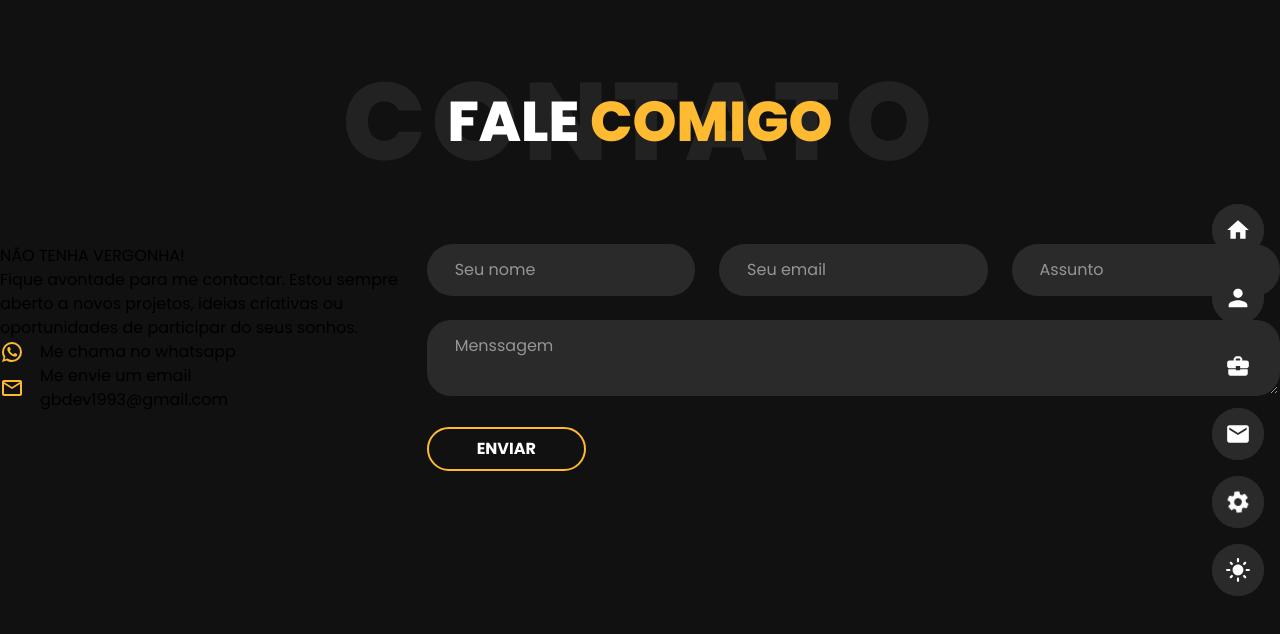
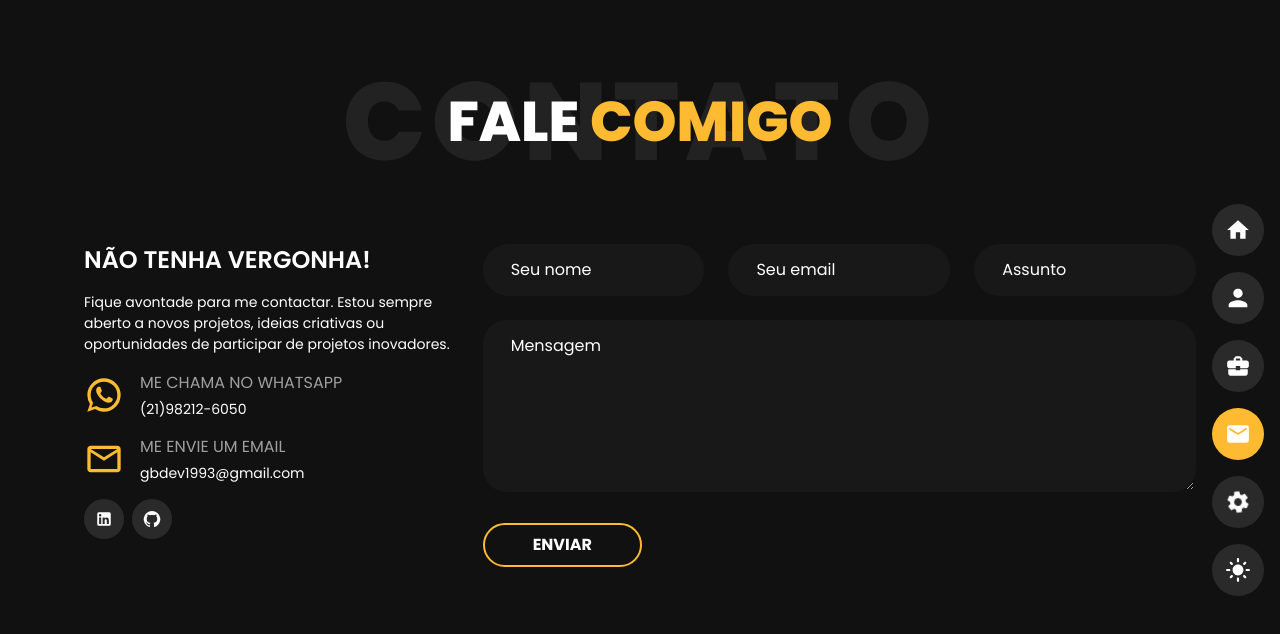
Before and after one commit to gb1993/portfolio, a Next.js app: page /contato in a window 1280 px wide. Shown: the top 634 px of the page. Built offline with nearby package versions, Linux system fonts and the light colour scheme.

Commit message:
adiciona componente Main

```diff
--- a/app/contato/page.tsx
+++ b/app/contato/page.tsx
@@ -2,44 +2,86 @@ import Title from "@/components/Title";
 import { resend } from "@/utils/sendEmail";
 import WhatsAppIcon from "@mui/icons-material/WhatsApp";
 import MailOutlineIcon from "@mui/icons-material/MailOutline";
+import {
+  contactInputCss,
+  contactTextAreaCss,
+  socialMediaIconCss,
+} from "@/utils/consts";
+import LinkedInIcon from "@mui/icons-material/LinkedIn";
+import GitHubIcon from "@mui/icons-material/GitHub";
+import Link from "next/link";
+import Main from "@/components/Main";
 
 const Contato = () => {
   const handleSubmit = () => {
     console.log("clicou");
   };
-  const contactInputCss =
-    "w-full py-3 px-6.5 border-2 border-transparent rounded-full bg-black-secondary outline-none focus:border-primary text-white";
-  const contactTextAreaCss =
-    "w-full rounded-3xl py-3 px-6.5 border-2 border-transparent bg-black-secondary outline-none focus:border-primary text-white";
 
   return (
-    <div>
+    <Main>
+      <>
         <Title backTitle="CONTATO" title="FALE" highlight="COMIGO" />
-      <div className="flex justify-between">
-        <div className="w-full max-w-1/3">
-          <h3>NÃO TENHA VERGONHA!</h3>
-          <p>
+        <div className="w-full flex justify-between gap-7 flex-col lg:flex-row">
+          <div className="w-full lg:max-w-1/3">
+            <h3 className="text-dark-or-light-secondary mb-4 text-2xl font-semibold">
+              NÃO TENHA VERGONHA!
+            </h3>
+            <p className="text-dark-or-light-secondary mb-4 text-sm leading-normal">
               Fique avontade para me contactar. Estou sempre aberto a novos
-            projetos, ideias criativas ou oportunidades de participar do seus
-            sonhos.
+              projetos, ideias criativas ou oportunidades de participar de
+              projetos inovadores.
             </p>
             <div>
-            <div className="flex items-center gap-4">
-              <WhatsAppIcon className="text-primary" />
-              <span>
-                <h4>Me chama no whatsapp</h4>
-              </span>
+              <div className="flex items-center gap-4 mb-4">
+                <WhatsAppIcon
+                  className="text-primary"
+                  sx={{ width: "40px", height: "40px" }}
+                />
+                <div>
+                  <h4 className="text-dark-or-light-secondary/60 mb-1">
+                    ME CHAMA NO WHATSAPP
+                  </h4>
+                  <p className="text-dark-or-light-secondary text-sm">
+                    (21)98212-6050
+                  </p>
                 </div>
-            <div className="flex items-center gap-4">
-              <MailOutlineIcon className="text-primary" />
-              <span>
-                <h4>Me envie um email</h4>
-                <p>gbdev1993@gmail.com</p>
-              </span>
+              </div>
+              <div className="flex items-center gap-4 mb-4">
+                <MailOutlineIcon
+                  className="text-primary"
+                  sx={{ width: "40px", height: "40px" }}
+                />
+                <div>
+                  <h4 className="text-dark-or-light-secondary/60 mb-1">
+                    ME ENVIE UM EMAIL
+                  </h4>
+                  <p className="text-dark-or-light-secondary text-sm">
+                    gbdev1993@gmail.com
+                  </p>
+                </div>
+              </div>
+              <div className="flex items-center gap-2">
+                <Link
+                  href={"https://www.linkedin.com/in/gabriel-branco/"}
+                  target="_blank"
+                  className={socialMediaIconCss}
+                >
+                  <LinkedInIcon className="text-white" sx={{ width: 18 }} />
+                </Link>
+                <Link
+                  href={"https://github.com/gb1993"}
+                  target="_blank"
+                  className={socialMediaIconCss}
+                >
+                  <GitHubIcon className="text-white" sx={{ width: 18 }} />
+                </Link>
               </div>
             </div>
           </div>
-        <form method="post" className="w-full max-w-2/3 flex gap-6 flex-col">
+          <form
+            method="post"
+            className="w-full lg:max-w-2/3 flex gap-6 flex-col"
+          >
             <div className="flex items-center gap-6 justify-between">
               <label htmlFor="name" className="w-full">
                 <input
@@ -76,8 +118,9 @@ const Contato = () => {
               <textarea
                 name="message"
                 id="message"
-              placeholder="Menssagem"
+                placeholder="Mensagem"
                 required
+                rows={6}
                 className={contactTextAreaCss}
               />
             </label>
@@ -86,7 +129,8 @@ const Contato = () => {
             </button>
           </form>
         </div>
-    </div>
+      </>
+    </Main>
   );
 };
 
--- a/app/layout.tsx
+++ b/app/layout.tsx
@@ -9,7 +9,7 @@ export const metadata = {
 };
 
 const poppins = Poppins({
-  weight: ["300", "400", "700", "800"],
+  weight: ["300", "400", "600", "700", "800"],
   subsets: ["latin"],
 });
 
--- a/app/page.tsx
+++ b/app/page.tsx
@@ -25,7 +25,7 @@ export default function Home() {
       </h1>
       <p className="text-dark-or-light-secondary">
         Apaixonado por tecnologia desde que me entendo por gente, estudei as
-        mais diversas áreas do ramo. Nos últimos três anos, especializei-me em
+        mais diversas áreas do ramo. Nos últimos três anos, me especializei em
         desenvolvimento web e atuei como frontend, voltado para o aprimoramento
         e a concepção de e-commerces.
       </p>
--- a/components/FloatBar/index.tsx
+++ b/components/FloatBar/index.tsx
@@ -13,8 +13,13 @@ import {
 } from "@/utils/consts";
 import Link from "next/link";
 
-const FloatBar = () => {
+interface Props {
+  currentPath: string;
+}
+
+const FloatBar = ({ currentPath }: Props) => {
   const { setColor, mode, toggleMode } = useColor();
+  const isActive = (href: string) => currentPath === href;
 
   return (
     <header className="fixed top-1/2 right-4 -translate-y-1/2 z-10">
@@ -22,7 +27,11 @@ const FloatBar = () => {
         <li>
           <Link href="/" className={`group ${floatBarItemCss}`}>
             <h2 className={floatBarItemTitleCss}>HOME</h2>
-            <div className={iconContentCss}>
+            <div
+              className={`${iconContentCss} ${
+                isActive("/") ? "bg-primary" : "bg-black-secondary"
+              }`}
+            >
               <HomeIcon sx={{ fontSize: "26px" }} />
             </div>
           </Link>
@@ -30,7 +39,11 @@ const FloatBar = () => {
         <li>
           <Link href="/sobre" className={`group ${floatBarItemCss}`}>
             <h2 className={floatBarItemTitleCss}>SOBRE</h2>
-            <div className={iconContentCss}>
+            <div
+              className={`${iconContentCss} ${
+                isActive("/sobre") ? "bg-primary" : "bg-black-secondary"
+              }`}
+            >
               <PersonIcon sx={{ fontSize: "28px" }} />
             </div>
           </Link>
@@ -38,7 +51,11 @@ const FloatBar = () => {
         <li>
           <Link href="/trabalhos" className={`group ${floatBarItemCss}`}>
             <h2 className={floatBarItemTitleCss}>TRABALHOS</h2>
-            <div className={iconContentCss}>
+            <div
+              className={`${iconContentCss} ${
+                isActive("/trabalhos") ? "bg-primary" : "bg-black-secondary"
+              }`}
+            >
               <BusinessCenterIcon sx={{ fontSize: "26px" }} />
             </div>
           </Link>
@@ -46,7 +63,11 @@ const FloatBar = () => {
         <li>
           <Link href="/contato" className={`group ${floatBarItemCss}`}>
             <h2 className={floatBarItemTitleCss}>CONTATO</h2>
-            <div className={iconContentCss}>
+            <div
+              className={`${iconContentCss} ${
+                isActive("/contato") ? "bg-primary" : "bg-black-secondary"
+              }`}
+            >
               <EmailIcon sx={{ fontSize: "26px" }} />
             </div>
           </Link>
--- /dev/null
+++ b/components/Main/index.tsx
@@ -0,0 +1,11 @@
+import { ReactNode } from "react";
+
+interface Props {
+  children: ReactNode;
+}
+
+const Main = ({ children }: Props) => {
+  return <main className="max-w-7xl m-auto px-4 md:px-[84px]">{children}</main>;
+};
+
+export default Main;
--- a/components/ThemeBody/index.tsx
+++ b/components/ThemeBody/index.tsx
@@ -1,5 +1,6 @@
 "use client";
 
+import { usePathname } from 'next/navigation'
 import { useColor } from "../../context/ColorContext";
 import FloatBar from "../FloatBar";
 
@@ -10,12 +11,13 @@ interface ThemeBodyProps {
 
 export default function ThemeBody({ children, font }: ThemeBodyProps) {
   const { color, mode } = useColor();
+  const pathname = usePathname()
 
   return (
     <body
       className={`${font} w-full min-h-dvh bg-dark-or-light-primary theme-${color} mode-${mode}`}
     >
-      <FloatBar />
+      <FloatBar currentPath={pathname} />
       {children}
     </body>
   );
--- a/utils/consts.ts
+++ b/utils/consts.ts
@@ -1,6 +1,6 @@
 /* CSS CONSTS */
 export const floatBarItemCss = `
-  cursor-pointer relative flex items-center justify-center w-13 h-13 rounded-full bg-black-secondary text-white
+  cursor-pointer relative flex items-center justify-center w-13 h-13 rounded-full text-white
   hover:bg-primary
 `;
 export const floatBarItemTitleCss = `
@@ -8,7 +8,13 @@ export const floatBarItemTitleCss = `
   group-hover:opacity-100 group-hover:pl-8 group-hover:pr-14 group-hover:pointer-events-auto
 `;
 export const iconContentCss =
-  "flex items-center justify-center w-full h-full z-[2] bg-black-secondary rounded-full group-hover:bg-primary duration-400";
+  "bg-black-secondary flex items-center justify-center w-full h-full z-[2] rounded-full group-hover:bg-primary duration-400";
+export const contactInputCss =
+  "w-full py-3 px-6.5 border-2 border-transparent rounded-full bg-black-secondary/30 outline-none focus:border-primary text-dark-or-light-secondary placeholder:text-dark-or-light-secondary";
+export const contactTextAreaCss =
+  "w-full rounded-3xl py-3 px-6.5 border-2 border-transparent bg-black-secondary/30 outline-none focus:border-primary text-dark-or-light-secondary placeholder:text-dark-or-light-secondary";
+export const socialMediaIconCss =
+  "flex items-center justify-center bg-black-secondary hover:bg-primary w-10 h-10 rounded-full";
 
 /* ARRAY CONST */
 export const themes = [
```
Lines whose indentation alone changed are shown as unchanged.
